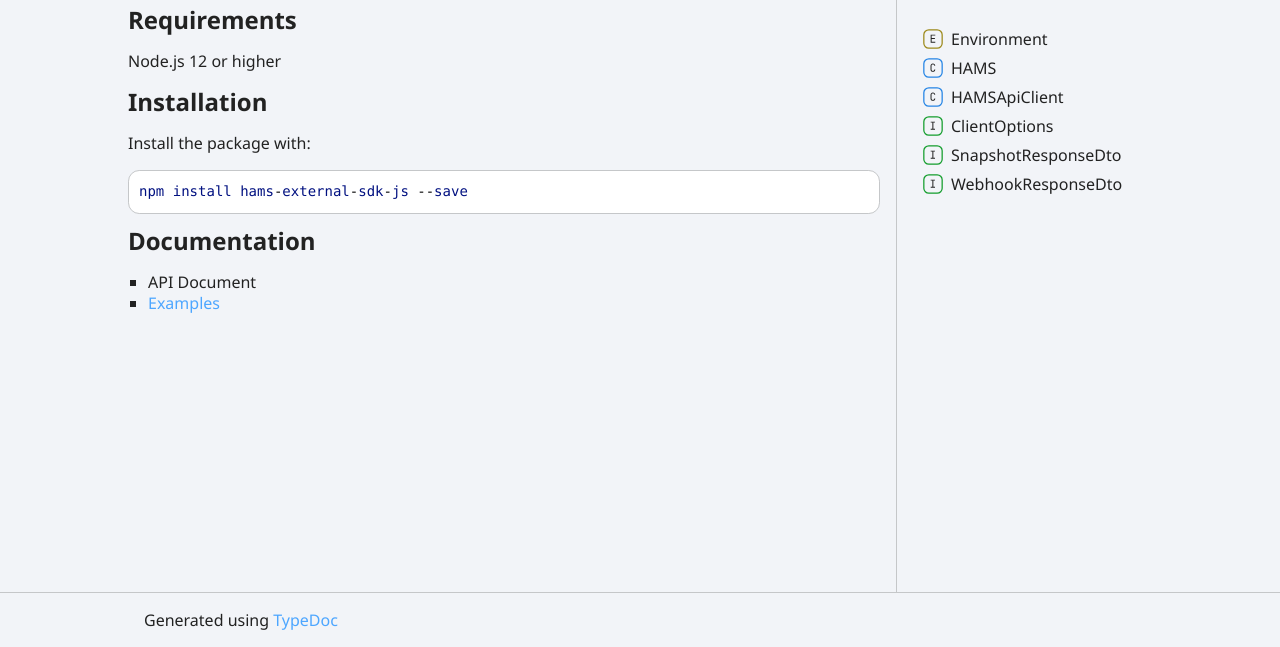
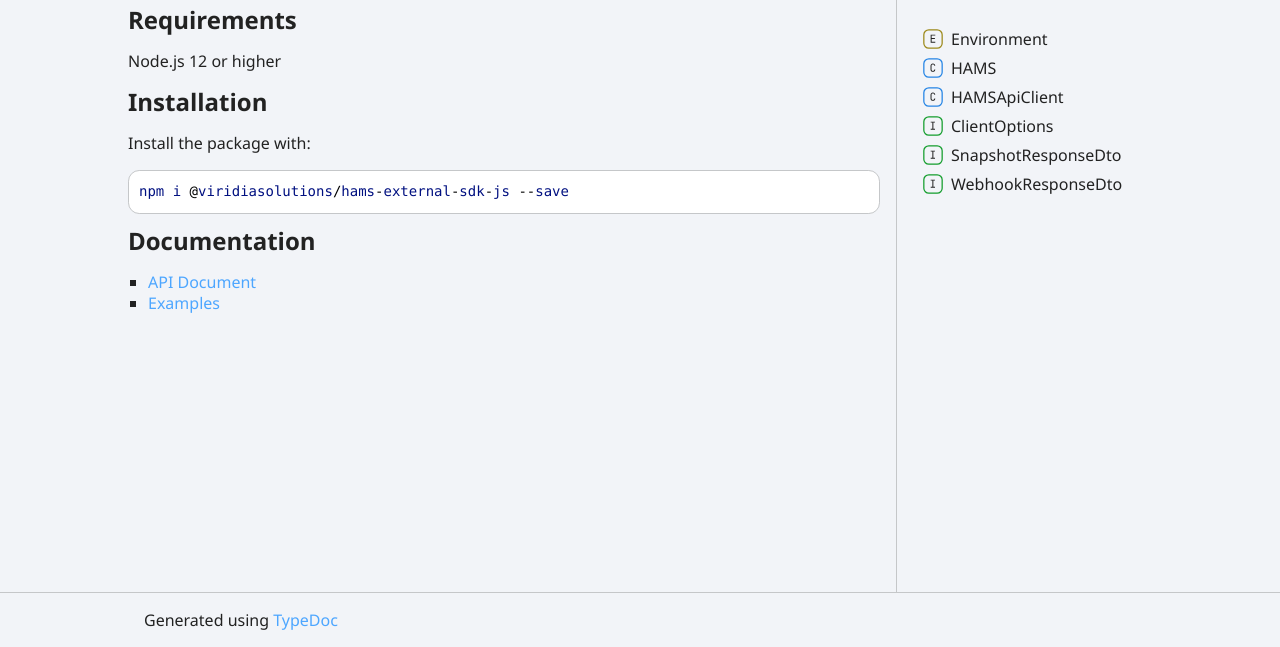
Before and after one commit to viridiasolutions/hams-external-sdk-js, a plain HTML site: page index.html in a window 1280 px wide. Shown: the part 224-871 px from the top of the page. Drawn offline with Linux system fonts and the light colour scheme.

Commit message:
[ci skip] Updates

```diff
--- a/index.html
+++ b/index.html
@@ -27,14 +27,14 @@
   <h2>Installation</h2>
 </a>
 <p>Install the package with:</p>
-<pre><code><span class="hl-0">npm</span><span class="hl-1"> </span><span class="hl-0">install</span><span class="hl-1"> </span><span class="hl-0">hams</span><span class="hl-1">-</span><span class="hl-0">external</span><span class="hl-1">-</span><span class="hl-0">sdk</span><span class="hl-1">-</span><span class="hl-0">js</span><span class="hl-1"> --</span><span class="hl-0">save</span>
+<pre><code><span class="hl-0">npm</span><span class="hl-1"> </span><span class="hl-0">i</span><span class="hl-1"> @</span><span class="hl-0">viridiasolutions</span><span class="hl-1">/</span><span class="hl-0">hams</span><span class="hl-1">-</span><span class="hl-0">external</span><span class="hl-1">-</span><span class="hl-0">sdk</span><span class="hl-1">-</span><span class="hl-0">js</span><span class="hl-1"> --</span><span class="hl-0">save</span>
 </code></pre>
 
 <a href="#documentation" id="documentation" style="color: inherit; text-decoration: none;">
   <h2>Documentation</h2>
 </a>
 <ul>
-<li>API Document</li>
+<li><a href="https://viridiasolutions.github.io/hams-external-sdk-js/">API Document</a></li>
 <li><a href="examples/">Examples</a></li>
 </ul>
 </div></div>
```
